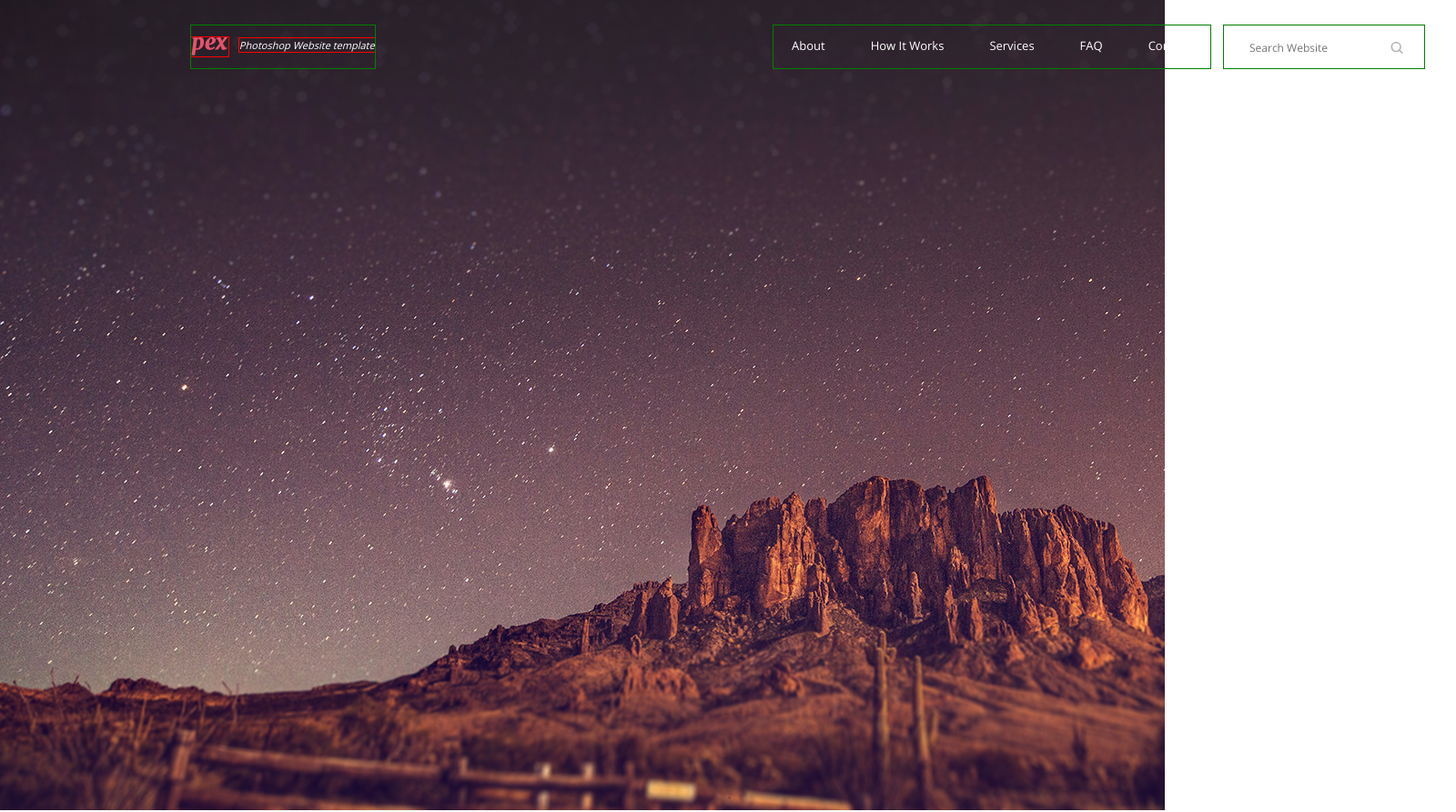
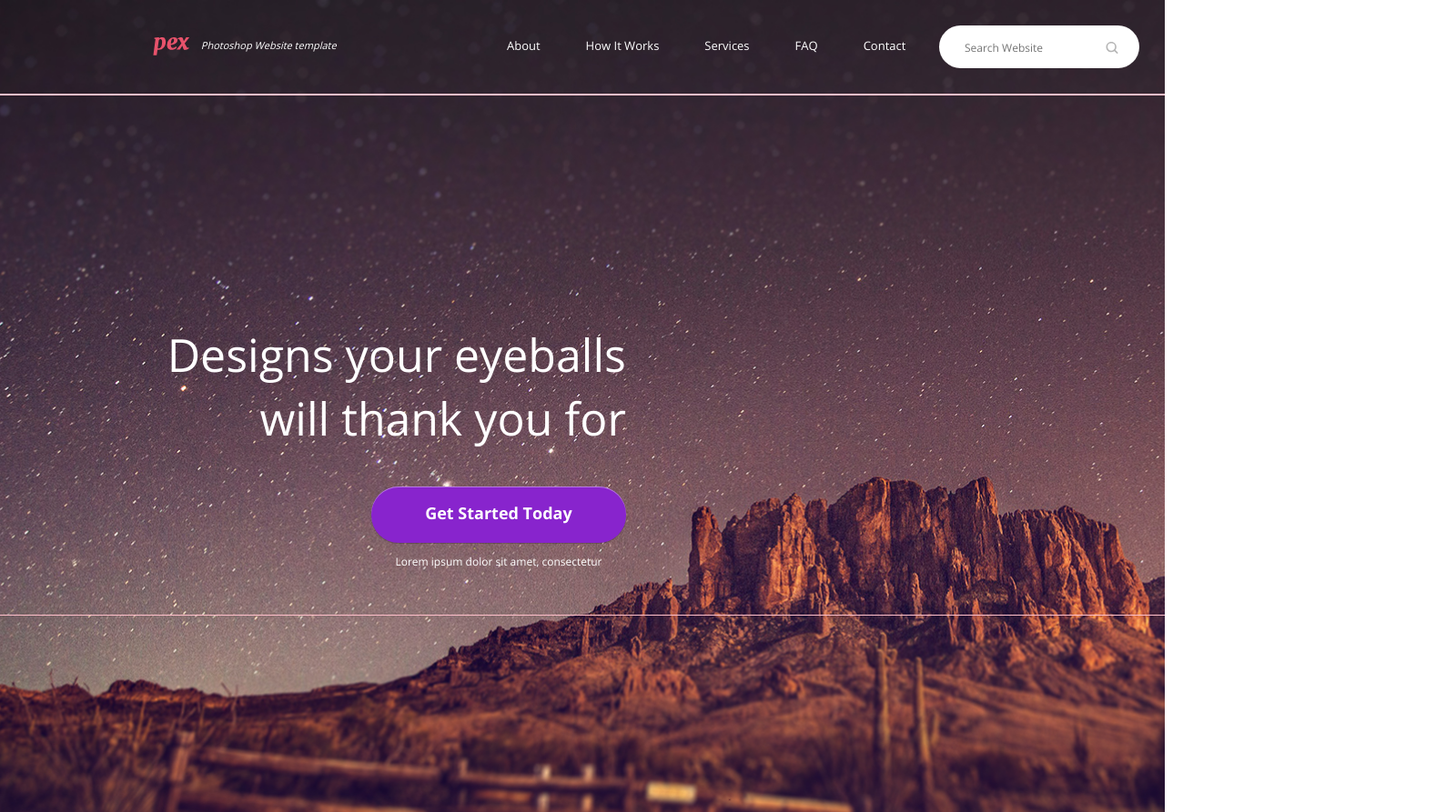
Before and after one commit to makartashik/pex-project, a website: page source/index.html in a window 1280 px wide. Shown: the whole page at 91% size, 1600 px wide, since content can reach past the window. Drawn offline with nearby package versions, Linux system fonts and the light colour scheme; files that its build step writes are made by us from their sources.

Commit message:
Заканчивает стилизацию шапки и баннера

```diff
--- a/source/index.html
+++ b/source/index.html
@@ -6,7 +6,9 @@
     <link rel="stylesheet" href="css/style.css">
   </head>
   <body>
-    <header class="page-header">
+
+    <div class="header-wrap">
+      <header class="header-wrap__item page-header">
         <div class="page-header__container container">
           <div class="page-header__logo">
             <svg class="page-header__logo-image" width="41" height="21" viewBox="0 0 40 21">
@@ -41,7 +43,7 @@
               <input class="search-form__input" type="text" id="search-input" name="search-field" placeholder="Search Website">
               <button class="search-form__button" type="submit">
                 <svg xmlns="http://www.w3.org/2000/svg" width="14" height="13" viewBox="-0.8 -0.8 17.6 17.6">
-                <path fill="#b6b6b6" d="M16.47 14.93l-3.415-3.415A7.67 7.67 0 0 0 14.6 6.899C14.6 2.646 11.153-.8 6.9-.8S-.8 2.646-.8 6.899s3.446 7.7 7.699 7.7c1.734 0 3.326-.58 4.613-1.546l3.417 3.416c.203.202.418.33.771.33a1.1 1.1 0 0 0 1.1-1.1c0-.24-.061-.499-.33-.769zM1.399 6.899a5.5 5.5 0 1 1 11 0c0 3.038-2.462 5.5-5.5 5.5s-5.5-2.461-5.5-5.5z"/>
+                  <path d="M16.47 14.93l-3.415-3.415A7.67 7.67 0 0 0 14.6 6.899C14.6 2.646 11.153-.8 6.9-.8S-.8 2.646-.8 6.899s3.446 7.7 7.699 7.7c1.734 0 3.326-.58 4.613-1.546l3.417 3.416c.203.202.418.33.771.33a1.1 1.1 0 0 0 1.1-1.1c0-.24-.061-.499-.33-.769zM1.399 6.899a5.5 5.5 0 1 1 11 0c0 3.038-2.462 5.5-5.5 5.5s-5.5-2.461-5.5-5.5z"/>
                 </svg>
                 Search
               </button>
@@ -49,12 +51,17 @@
           </div>
         </div>
       </header>
-
-    <section class="page-banner">
+      <section class="header-wrap__item page-banner">
+        <h1 class="visually-hidden">This is the main page title</h1>
         <div class="page-banner__container container">
-
+          <p class="page-banner__text">
+            Designs your eyeballs will thank you for
+          </p>
+          <a class="page-banner__button button" href="#">Get Started Today</a>
+          <span class="page-banner__note">Lorem ipsum dolor sit amet, consectetur</span>
+        </div>
+      </section>
     </div>
 
-    </section>
   </body>
 </html>
--- /dev/null
+++ b/source/sass/blocks/button.scss
@@ -0,0 +1,23 @@
+.button {
+  width: 280px;
+  padding: 16px 10px 20px;
+  font-family: $bold-font-family;
+  font-size: 18px;
+  text-align: center;
+  background-color: #8824cd;
+  box-shadow: 0 1px 0 0 rgba(0, 0, 0, 0.2), inset 0 1px 0 0 rgba(255, 255, 255, 0.4);
+  box-sizing: border-box;
+  border-radius: 30px;
+
+  &:hover {
+    background-color: #4a1171;
+  }
+
+  &:focus {
+    background-color: #4a1171;
+  }
+
+  &:active {
+    background-color: #210a30;
+  }
+}
--- a/source/sass/blocks/container.scss
+++ b/source/sass/blocks/container.scss
@@ -1,6 +1,8 @@
 .container {
-  width: 1600px;
+  min-width: 1100px;
+  max-width: 1600px;
   margin: 0 auto;
-  padding: 0 210px;
+  padding: 0 13.12%;
   box-sizing: border-box;
+  outline: 1px solid pink;
 }
--- /dev/null
+++ b/source/sass/blocks/header-wrap.scss
@@ -0,0 +1,7 @@
+.header-wrap {
+  background-color: #3a545f;
+  background-image: url("../img/banner.jpg");
+  background-repeat: no-repeat;
+  background-size: cover;
+  background-position: center;
+}
--- a/source/sass/blocks/nav-list.scss
+++ b/source/sass/blocks/nav-list.scss
@@ -20,4 +20,16 @@
 
 .nav-list__item a {
   padding: 5px 0;
+
+  &:hover {
+    color: #64bfe1;
+  }
+
+  &:focus {
+    color: #64bfe1;
+  }
+
+  &:active {
+    color: #96c9d1;
+  }
 }
--- a/source/sass/blocks/page-banner.scss
+++ b/source/sass/blocks/page-banner.scss
@@ -1,10 +1,32 @@
 .page-banner {
   width: 100%;
-  min-height: 891px;
-  margin-top: -103px;
-  background-color: #3a545f;
-  background-image: url("../img/banner.jpg");
-  background-repeat: no-repeat;
-  background-size: cover;
-  background-position: center;
+  min-height: 788px;
 }
+
+.page-banner__container {
+  display: flex;
+  flex-direction: column;
+  padding: 250px 41.25% 50px 13.12%;
+}
+
+.page-banner__text {
+  margin: 0;
+  width: 520px;
+  margin-bottom: 40px;
+  font-size: 50px;
+  line-height: 70px;
+  text-align: right;
+}
+
+.page-banner__button {
+  margin-left: 240px;
+}
+
+.page-banner__note {
+  width: 280px;
+  margin-left: 240px;
+  margin-top: 12px;
+  font-size: 12px;
+  line-height: 17px;
+  text-align: center;
+}
--- a/source/sass/blocks/page-header.scss
+++ b/source/sass/blocks/page-header.scss
@@ -1,39 +1,29 @@
 .page-header {
   width: 100%;
-  background-color: #3a545f;
+  border-bottom: 2px solid rgba(65, 68, 68, 0.2);
 }
 
 .page-header__container {
   display: flex;
   flex-direction: row;
-  padding: 28px 35px 28px 210px;
+  padding: 28px 2.19% 28px 13.12%;
 }
 
 .page-header__logo {
+  width: 23%;
   font-size: 11px;
   line-height: 24px;
   font-style: italic;
   padding-top: 10px;
-  outline: 1px solid green;
 }
 
 .page-header__logo-image {
   vertical-align: middle;
   margin-right: 9px;
-  outline: 1px solid red;
-}
-
-.page-header__logo-description {
-  outline: 1px solid red;
 }
 
 .page-header__nav {
   width: 480px;
   margin-left: auto;
   margin-right: 15px;
-  outline: 1px solid green;
 }
-
-.page-header__search {
-  outline: 1px solid green;
-}
--- a/source/sass/blocks/search-form.scss
+++ b/source/sass/blocks/search-form.scss
@@ -1,5 +1,26 @@
 .search-form {
   position: relative;
+}
+
+.search-form__button {
+  position: absolute;
+  right: 20px;
+  top: 14px;
+  padding: 0;
+  width: 20px;
+  height: 20px;
+  font-size: 0;
+  border: 0;
+  fill: #b6b6b6;
+  background-color: transparent;
+
+  &:hover {
+    fill: #64bfe1;
+  }
+
+  &:focus {
+    fill: #64bfe1;
+  }
 }
 
 .search-form__input {
@@ -13,16 +34,14 @@
     font-size: 12px;
     line-height: 74.54px;
   }
+
+  &:hover {
+    padding: 14px 39px 14px 27px;
+    border: 1px solid #64bfe1;
+  }
+
+  &:focus {
+    padding: 14px 39px 14px 27px;
+    border: 1px solid #64bfe1;
+  }
 }
-
-.search-form__button {
-  position: absolute;
-  right: 20px;
-  top: 14px;
-  padding: 0;
-  width: 20px;
-  height: 20px;
-  font-size: 0;
-  border: 0;
-  background-color: #ffffff;
-}
--- a/source/sass/style.scss
+++ b/source/sass/style.scss
@@ -8,3 +8,5 @@
 @import "blocks/nav-list.scss";
 @import "blocks/search-form.scss";
 @import "blocks/page-banner.scss";
+@import "blocks/header-wrap.scss";
+@import "blocks/button.scss";
--- a/source/sass/variables.scss
+++ b/source/sass/variables.scss
@@ -2,3 +2,5 @@ $body-font-family: "Open Sans", "Arial", sans-serif;
 $body-font-size: 15px;
 $body-line-height: 26px;
 $body-font-weight: 400;
+
+$bold-font-family: "Open Sans Bold", "Arial", sans-serif;
```
Lines whose indentation alone changed are shown as unchanged.
